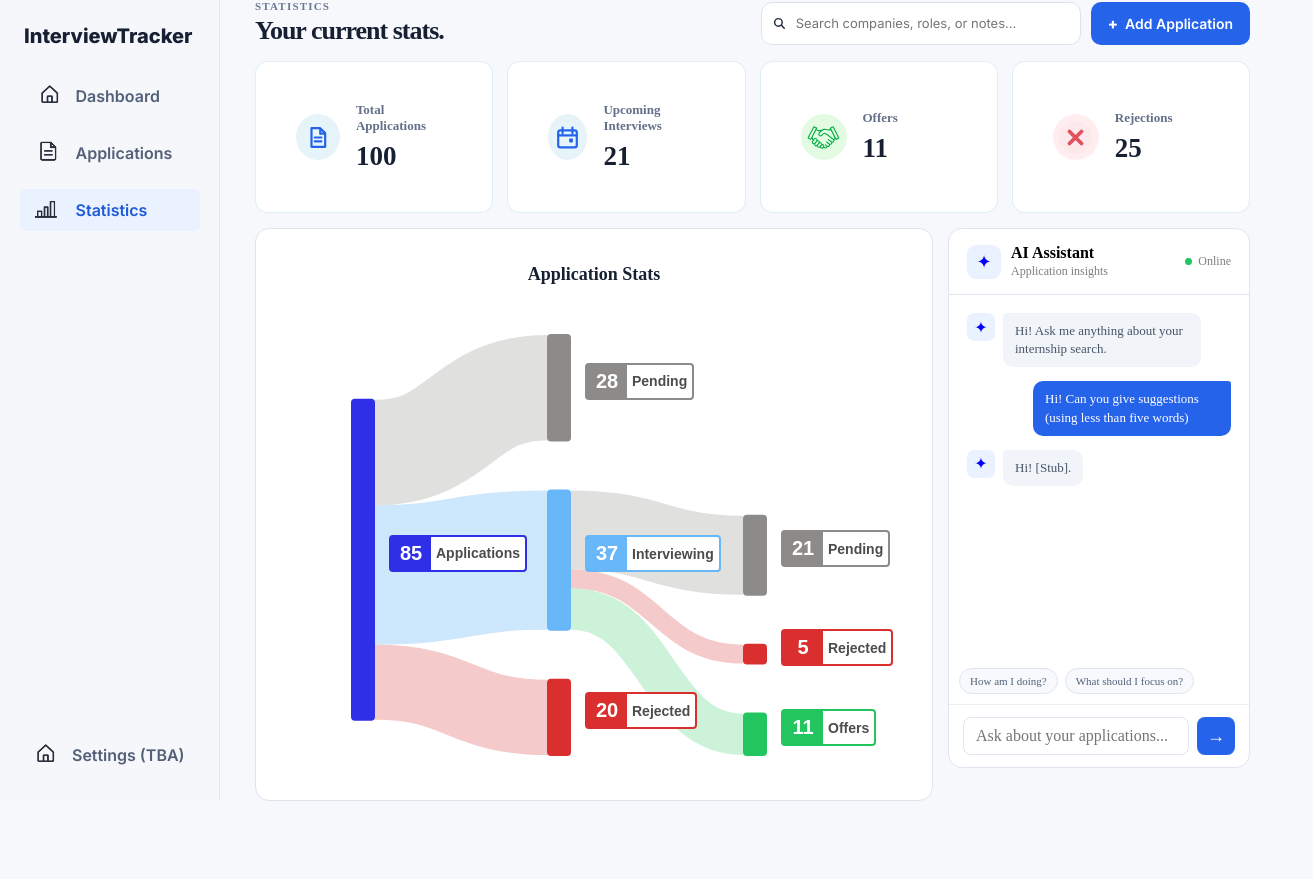
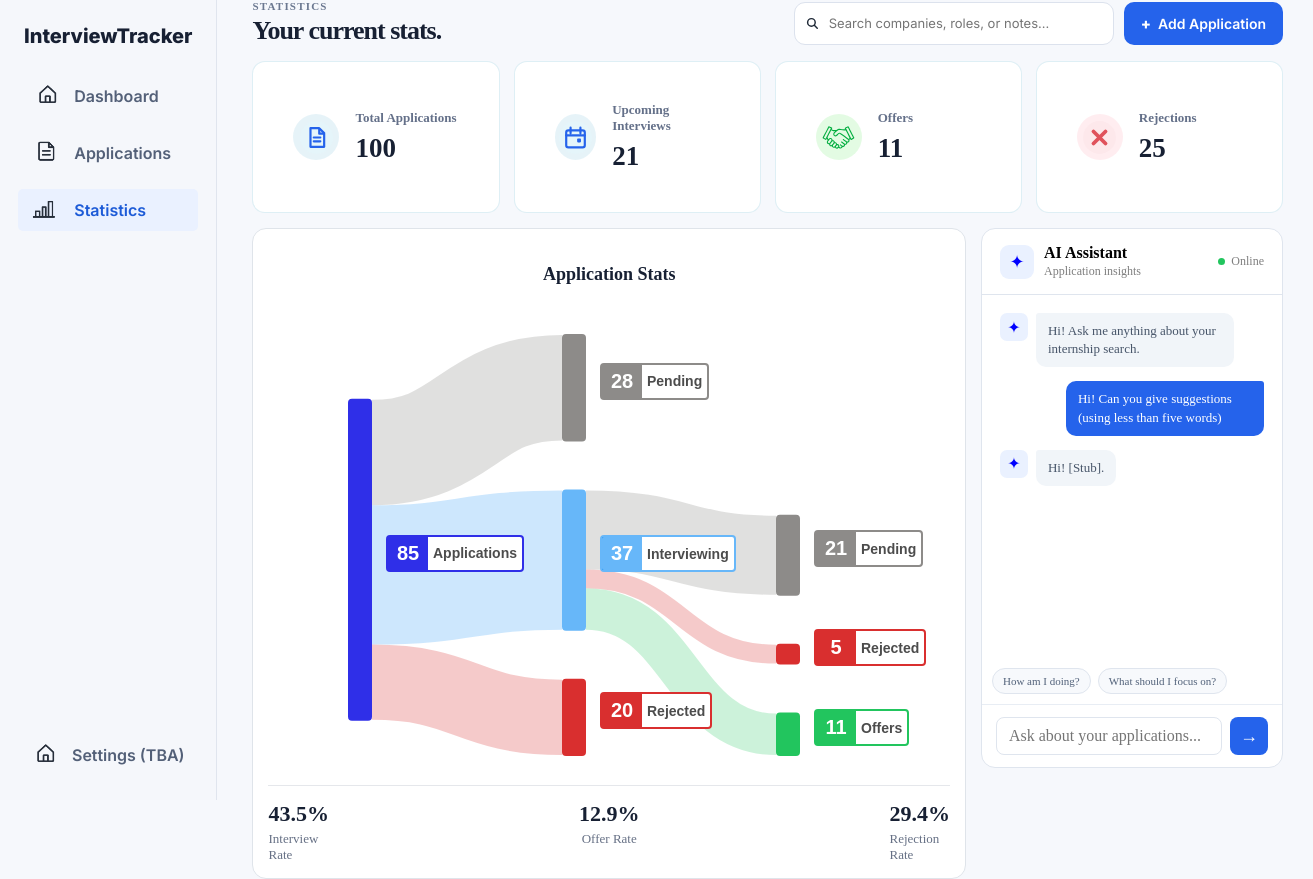
Before and after one commit to yifanchen729/Interview-Tracker, a React (Vite) app in the folder frontend/: page / in a window 1280 px wide. Both pictures are taken after a click on the button "Statistics". Shown: the whole page, 1313 px wide, since content can reach past the window. Before the commit the page ends 801 px from the top, so only its background shows below. Built offline with nearby package versions, Linux system fonts and the light colour scheme; no server answers.

Commit message:
added statistics below chart

```diff
--- a/frontend/src/Charts/Chart.tsx
+++ b/frontend/src/Charts/Chart.tsx
@@ -196,6 +196,22 @@ export function Charts({ applications }: ChartsProp) {
     );
   }
 
+  const interviewRate =
+    appliedNum === 0
+      ? 0
+      : (appliedToInterview / appliedNum) * 100;
+
+  const offerRate =
+    appliedNum === 0
+      ? 0
+      : (interviewToOffer / appliedNum) * 100;
+
+  const rejectionRate =
+    appliedNum === 0
+      ? 0
+      : ((appliedToRejected + interviewToRejected) / appliedNum) * 100;
+
+
   return (
     <div className="chart">
       <div className="chart-header">Application Stats</div>
@@ -215,6 +231,36 @@ export function Charts({ applications }: ChartsProp) {
           </Sankey>
         </ResponsiveContainer>
       </div>
+
+      <div className="chart-stats">
+        <div className="chart-stat">
+          <span className="chart-stat-value">
+            {interviewRate.toFixed(1)}%
+          </span>
+          <span className="chart-stat-name">
+            Interview Rate
+          </span>
+        </div>
+
+        <div className="chart-stat">
+          <span className="chart-stat-value">
+            {offerRate.toFixed(1)}%
+          </span>
+          <span className="chart-stat-name">
+            Offer Rate
+          </span>
+        </div>
+
+        <div className="chart-stat">
+          <span className="chart-stat-value">
+            {rejectionRate.toFixed(1)}%
+          </span>
+          <span className="chart-stat-name">
+            Rejection Rate
+          </span>
+        </div>
+      </div>
+
     </div>
   );
 }
--- a/frontend/src/Charts/Charts.css
+++ b/frontend/src/Charts/Charts.css
@@ -64,3 +64,30 @@
   padding-right: 5px;
   color: rgb(76, 76, 76);
 }
+
+.chart-stats {
+  display: flex;
+  justify-content: center;
+  gap: 250px;
+  padding-top: 15px;
+  border-top: 1px solid #e5e7eb;
+}
+
+.chart-stat {
+  display: flex;
+  flex-direction: column;
+  align-items: center;
+  gap: 4px;
+}
+
+.chart-stat-value {
+  font-size: 22px;
+  font-weight: 700;
+  color: #172033;
+}
+
+.chart-stat-name {
+  font-size: 13px;
+  font-weight: 500;
+  color: #667085;
+}
```
